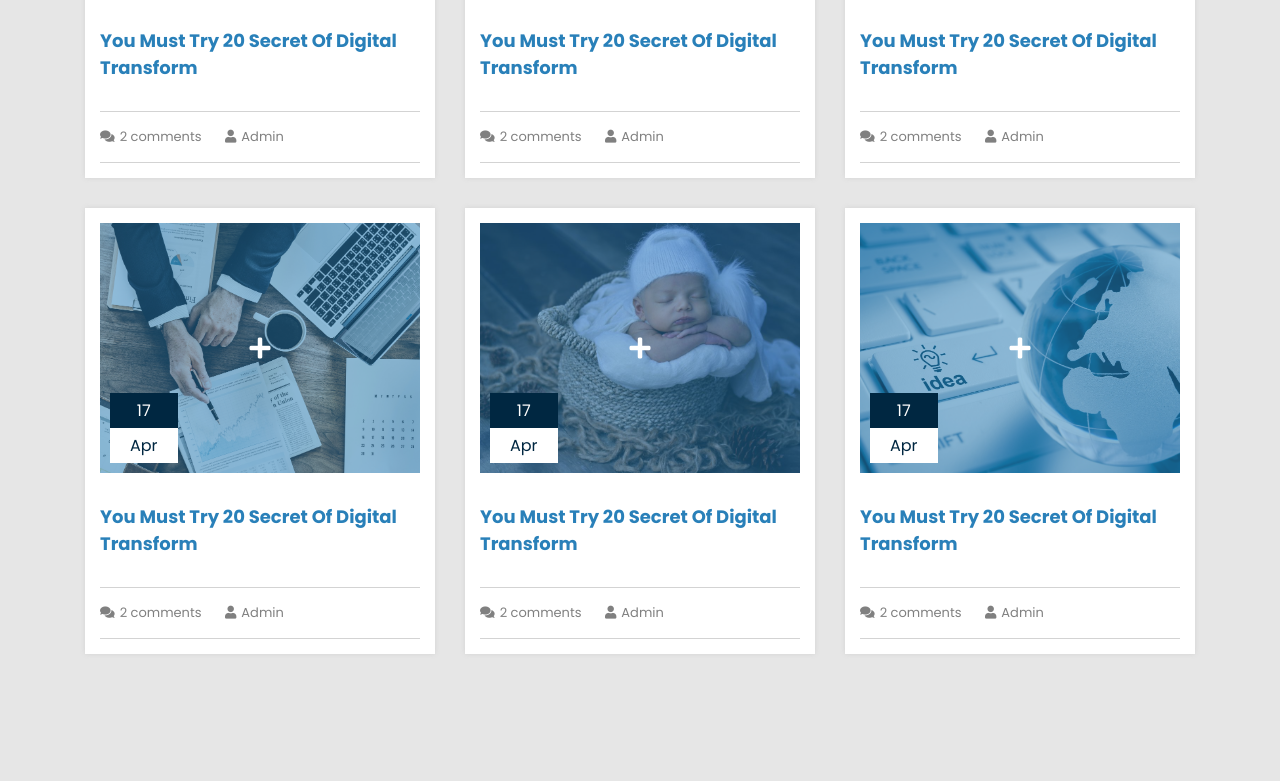
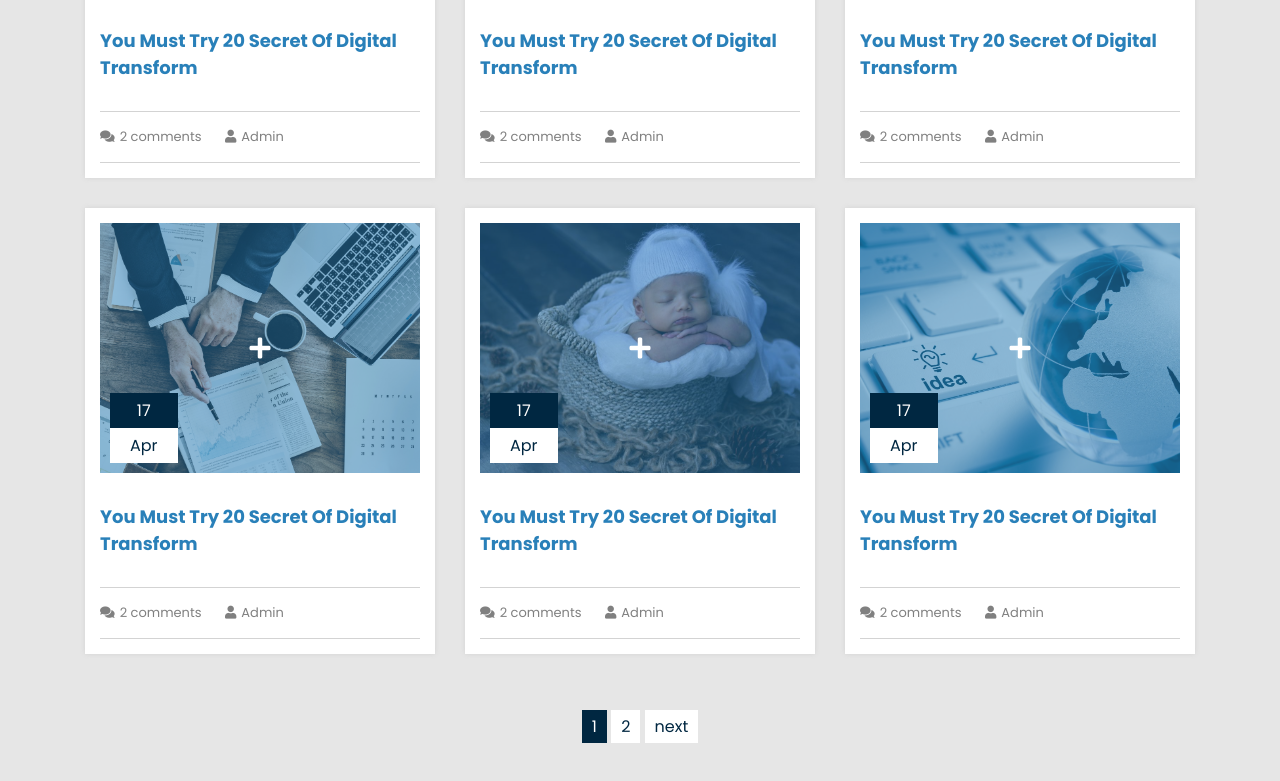
Before and after one commit to ismailgsv/PragmatechFoundationProject, a plain HTML site: page grid animation/index.html in a window 1280 px wide. Shown: the part 368-1149 px from the top of the page. Drawn offline with Linux system fonts and the light colour scheme; files whose address does not match are found by name; a web font is replaced by a local one.

Commit message:
using grid

```diff
--- a/grid animation/css/style.css
+++ b/grid animation/css/style.css
@@ -84,3 +84,14 @@ h3:hover{
 .blog-info span{
     margin-right: 20px;
 }
+.col-12 span{
+    text-align: center;
+    width: 30px;
+    background: #002741;
+    color: white;
+    padding: 5px 10px;
+}
+.col-12{
+    padding: 30px 0px;
+    text-align: center;
+}
--- a/grid animation/index.html
+++ b/grid animation/index.html
@@ -139,7 +139,13 @@
                     </div>
                 </div>
             </div>
-            <div class="row"></div>
+            <div class="row">
+                <div class="col-12">
+                    <span>1</span>
+                    <span style="color: #002741; background: white;">2</span>
+                    <span style="color: #002741; background: white;">next</span>
+                </div>
+            </div>
         </div>
     </section>
 
```
